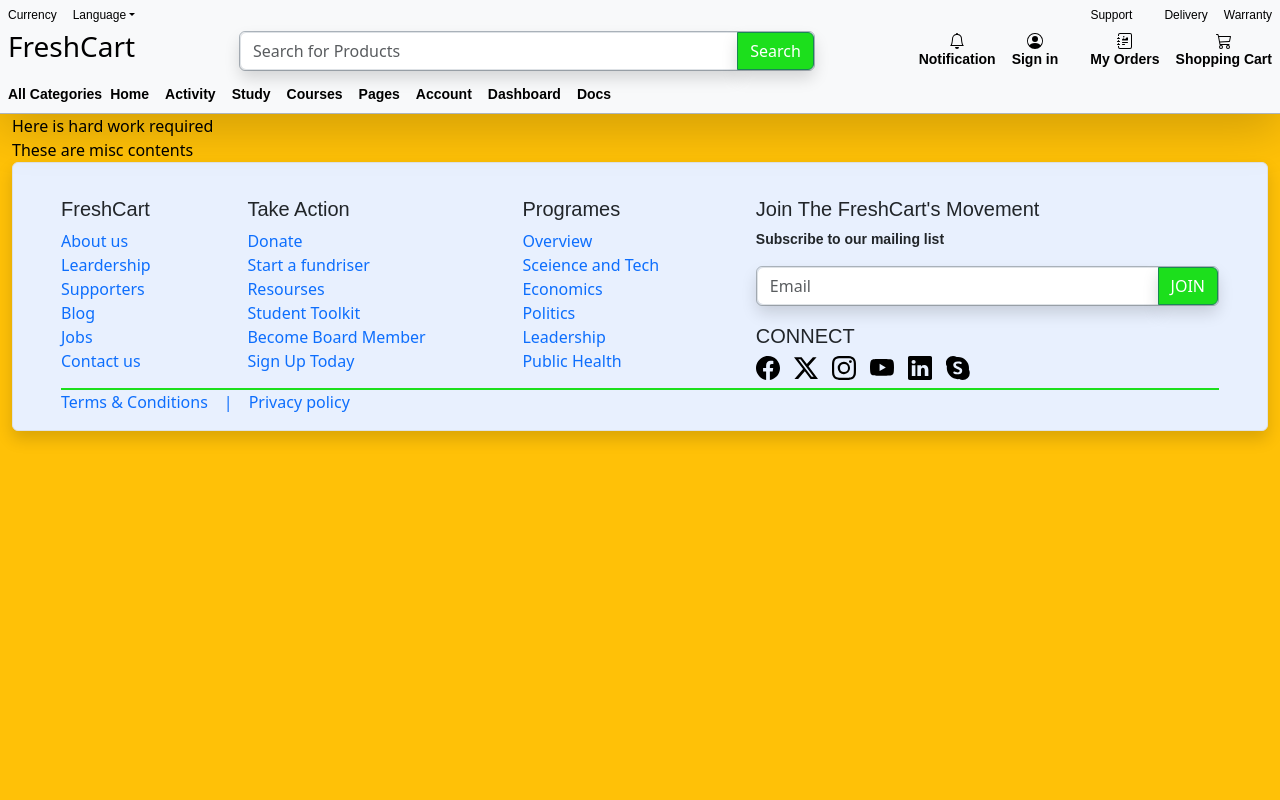
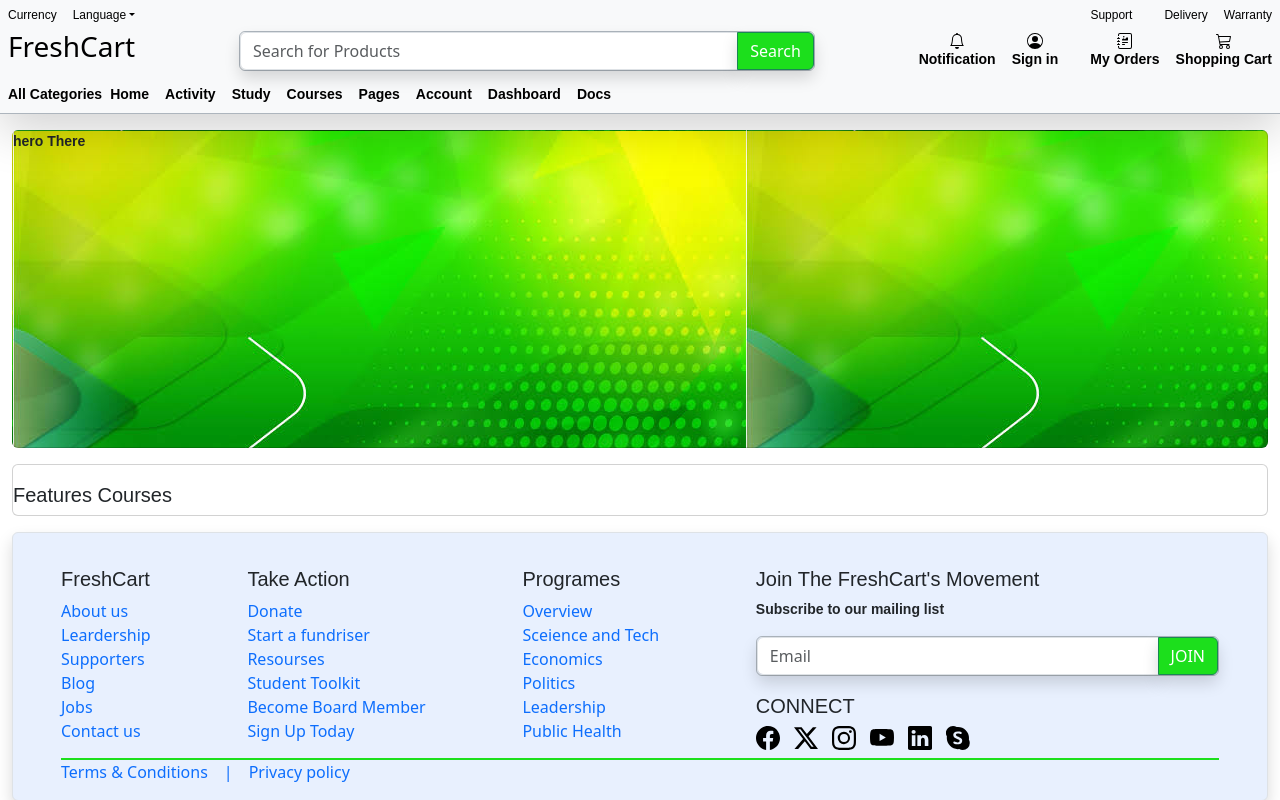
Before and after one commit to Stedoh55/e-learning, a Django app: page / in a window 1280 px wide. Shown: the top 800 px of the page. Before the commit the page ends 442 px from the top, so only its background shows below. Run offline with Django 5.2, Linux system fonts and the light colour scheme; some libraries are stand-ins or nearby versions.

Commit message:
Enriching the homepage layout and automating dashboard updates

```diff
--- a/elearning/onlinecourse/templates/onlinecourse/pages/index.html
+++ b/elearning/onlinecourse/templates/onlinecourse/pages/index.html
@@ -5,29 +5,36 @@
     <meta name="viewport" content="width=device-width, initial-scale=1.0">
     <title>E-Learning | Home</title>
     {% load static %}
+    <link rel="background-image" href="{% static 'images/home-background.jpeg' %}">
     <link rel="stylesheet" href="{% static 'css/bootstrap.min.css' %}">
     <link rel="stylesheet" href="{% static 'css/styles.css' %}">
 
 </head>
-<body class="text-bg-warning">
+<body class="">
     <!-- Navbar -->
     {% include '../partials/_navbar_home.html' %}
 
-    <div class="container-fluid">
+    <div class="container-fluid mt-3">
         <!-- The Hero Section -->
-        <section class="pt-8">
-            Here is hard work required
+        <section class="card rounded" style="background-image: url('{% static background_image_path %}');">
+           <p style="height: 300px;">hero There</p>
         </section>
 
-        <!-- Other Cntents -->
-         <section>
-                These are misc contents
-         </section>
+
+
 
 
 
 
     </div>
+     <!-- Other Cntents -->
+         <div class="container-fluid  my-3">
+             <section class="card">
+                <div class="d-block " >
+                    <h2 class="">Features Courses</h2>
+                </div>
+         </section>
+         </div>
      <!--The Footer -->
     {% include '../partials/_footer.html' %}
 
--- a/elearning/onlinecourse/views.py
+++ b/elearning/onlinecourse/views.py
@@ -1,19 +1,22 @@
 from django.shortcuts import render,redirect
 from django.http import HttpResponseRedirect
 from django.views import generic
-from .models import Course
+from .models import Course, CustomUser, Dashboard_Update
 from django.db.models import Sum, Avg, Max, Min
 from django.contrib.auth import authenticate,login,logout
 from django.contrib import messages
 from .forms import SignupForm
-from .models import CustomUser
 from django.db.models import Q
 from django.contrib.auth.decorators import login_required
+from datetime import datetime
 
 
 # Create your views here.
 def index(request):
-    return render(request, 'onlinecourse/pages/index.html')
+    context = {
+        "background_image_path" : "images/home-background.jpeg"
+    }
+    return render(request, 'onlinecourse/pages/index.html', context)
 
 # def courses(request):
 #     return render(request, 'onlinecourse/courses.html')
@@ -69,7 +72,15 @@ def login_request(request):
 
 @login_required
 def dashboard(request):
-    return render(request, 'onlinecourse/pages/dashboard.html')
+    # notification = updates.objects.order_by('create_time')
+    current_time = datetime.now()
+    valid_time = Dashboard_Update.objects.filter(end_time__gt=current_time)
+    update = valid_time.filter(visibility=True)
+    context = {
+        "update" : update,
+
+    }
+    return render(request, 'onlinecourse/pages/dashboard.html', context)
 
 def logout_request(request):
     logout(request)
```
Also changed, not shown: elearning/onlinecourse/admin.py (+4 -4 lines), elearning/onlinecourse/models.py (+5 -3 lines), elearning/onlinecourse/templates/onlinecourse/partials/_navbar_dashboard_student.html (+6 -4 lines), elearning/onlinecourse/static/images/home-background.jpeg (added).
